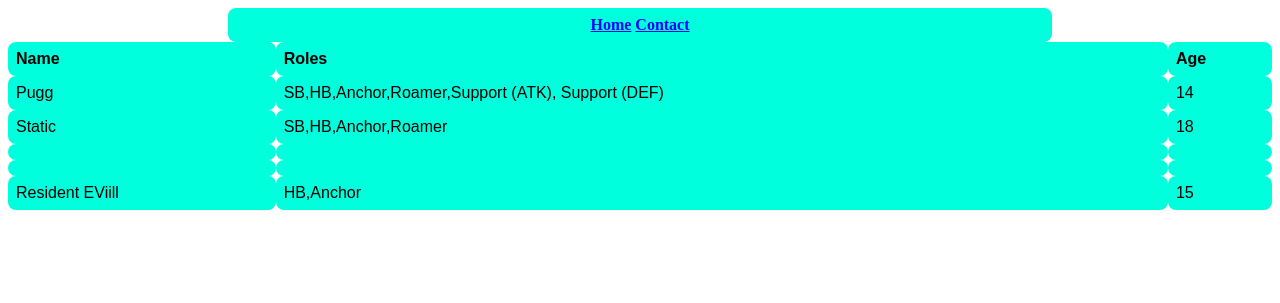
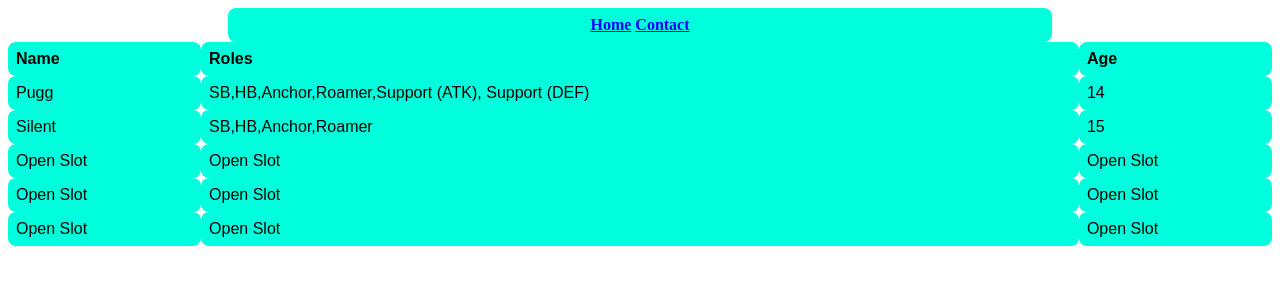
Before and after one commit to Resident-Pugg/Main-Website, a plain HTML site: page Roster.html in a window 1280 px wide. Drawn offline with Linux system fonts and the light colour scheme.

Commit message:
Update Roster.html

```diff
--- a/Roster.html
+++ b/Roster.html
@@ -6,7 +6,7 @@
     <meta charset="UTF-8">
     <meta name="viewport" content="width=device-width, initial-scale=1.0">
     <meta http-equiv="X-UA-Compatible" content="ie=edge">
-    <title>Dlock Esports</title>
+    <title>Smoke Esports</title>
 </head>
 <h1>
     <a href="index.html">Home</a>
@@ -25,24 +25,24 @@
                   <td>14</td>
                 </tr>
                 <tr>
-                  <td>Static</td>
+                  <td>Silent</td>
                   <td>SB,HB,Anchor,Roamer</td>
-                  <td>18</td>
+                  <td>15</td>
                 </tr>
                 <tr>
-                    <td></td>
-                    <td></td>
-                    <td></td>
+                    <td>Open Slot</td>
+                    <td>Open Slot</td>
+                    <td>Open Slot</td>
                 </tr>
                 <tr>
-                    <td></td>
-                    <td></td>
-                    <td></td>
+                    <td>Open Slot</td>
+                    <td>Open Slot</td>
+                    <td>Open Slot</td>
                 </tr>
                 <tr>
-                    <td>Resident EViill</td>
-                    <td>HB,Anchor</td>
-                    <td>15</td>
+                    <td>Open Slot</td>
+                    <td>Open Slot</td>
+                    <td>Open Slot</td>
                 </tr>
               </table>
               <div class="footer">
```
